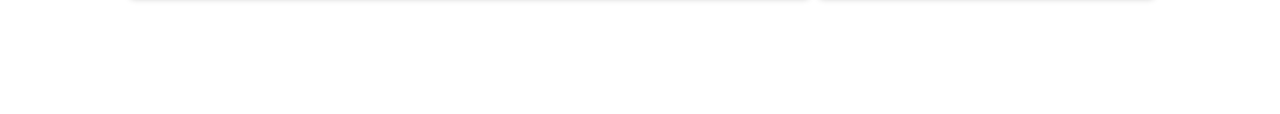
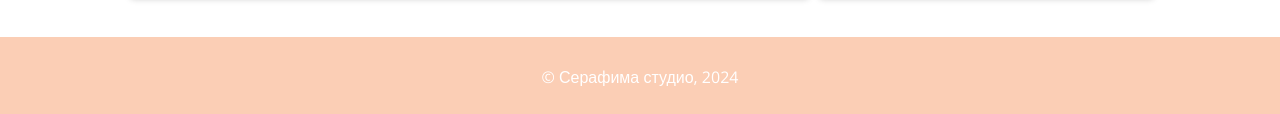
Before and after one commit to Astra-M/serafima-studio, a website with bundled scripts: page index.html in a window 1280 px wide. Shown: the part 2436-2550 px from the top of the page. Before the commit the page ends 2473 px from the top, so only its background shows below. Built offline with nearby package versions, Linux system fonts and the light colour scheme.

Commit message:
создан футер с копирайтом

```diff
--- a/index.css
+++ b/index.css
@@ -386,16 +386,9 @@
   flex-direction: column;
   justify-content: center;
   width: 80%;
-  padding: 40px 20px 40px 20px;
+  padding: 40px 0px 40px 0px;
   margin: 0 auto;
 }
-/* .arrivals-gallery {
-  display: flex;
-  flex-direction: column;
-  column-gap: 50px;
-
-  list-style-type: none;
-} */
 
 .arrivals-gallery {
   display: grid;
@@ -418,7 +411,6 @@
     display: grid;
     height: 400px;
     width: 100%;
-    /* margin: 0 auto; */
     margin: 40px auto 0px;
     padding: 0;
     grid-template-columns: repeat(3, 1fr);
@@ -575,8 +567,15 @@
 .cover__subtitle {
 }
 .footer {
-}
-.footer__container {
+  height: 10vh;
+  background-color: #fbceb5;
+  padding: 0;
+  display: flex;
+  flex-direction: column;
+  justify-content: center;
+  align-items: center;
 }
 .footer__copyright {
+  color: white;
+  margin: 0;
 }
--- a/index.html
+++ b/index.html
@@ -133,6 +133,9 @@
           </ul>
         </section>
       </main>
+      <footer class="footer">
+        <p class="footer__copyright">&copy Серафима студио, 2024</p>
+      </footer>
     </div>
     <script src="https://cdn.jsdelivr.net/npm/swiper@10/swiper-bundle.min.js"></script>
     <script src="index.js"></script>
```
